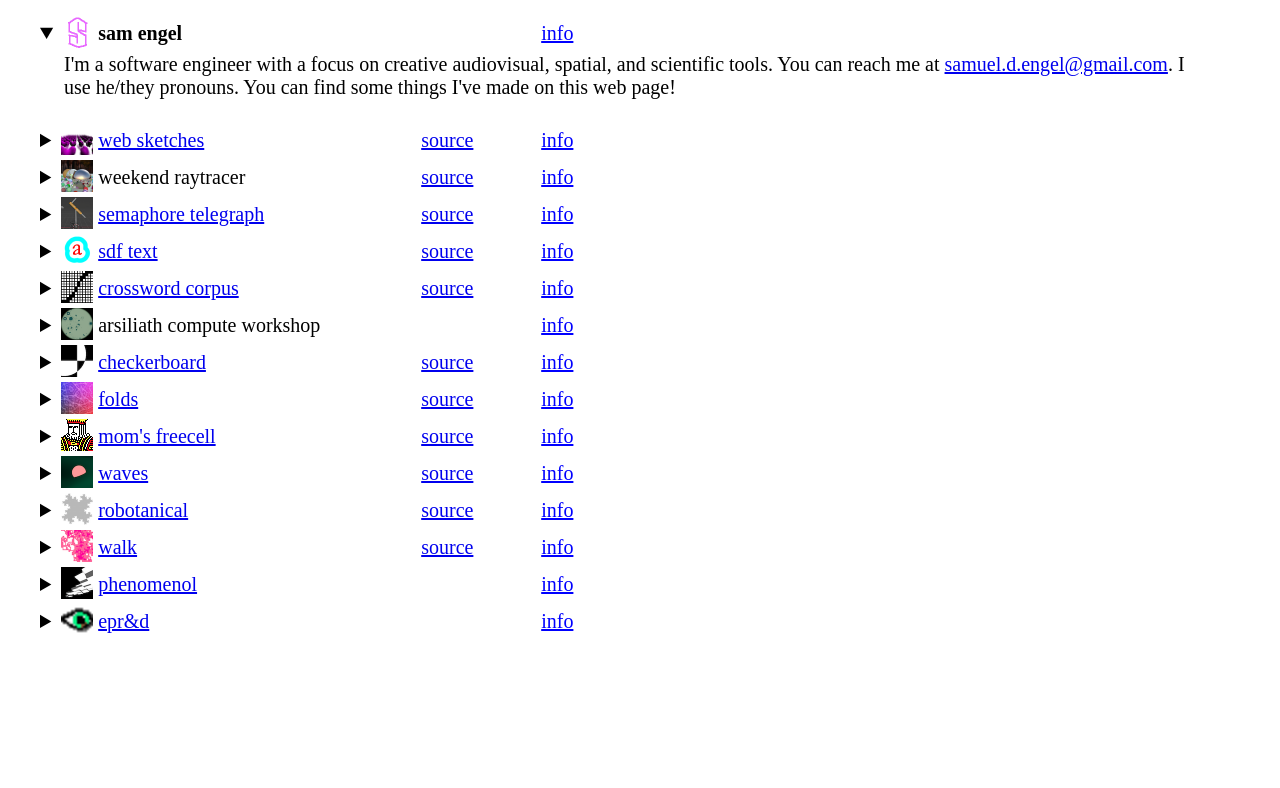
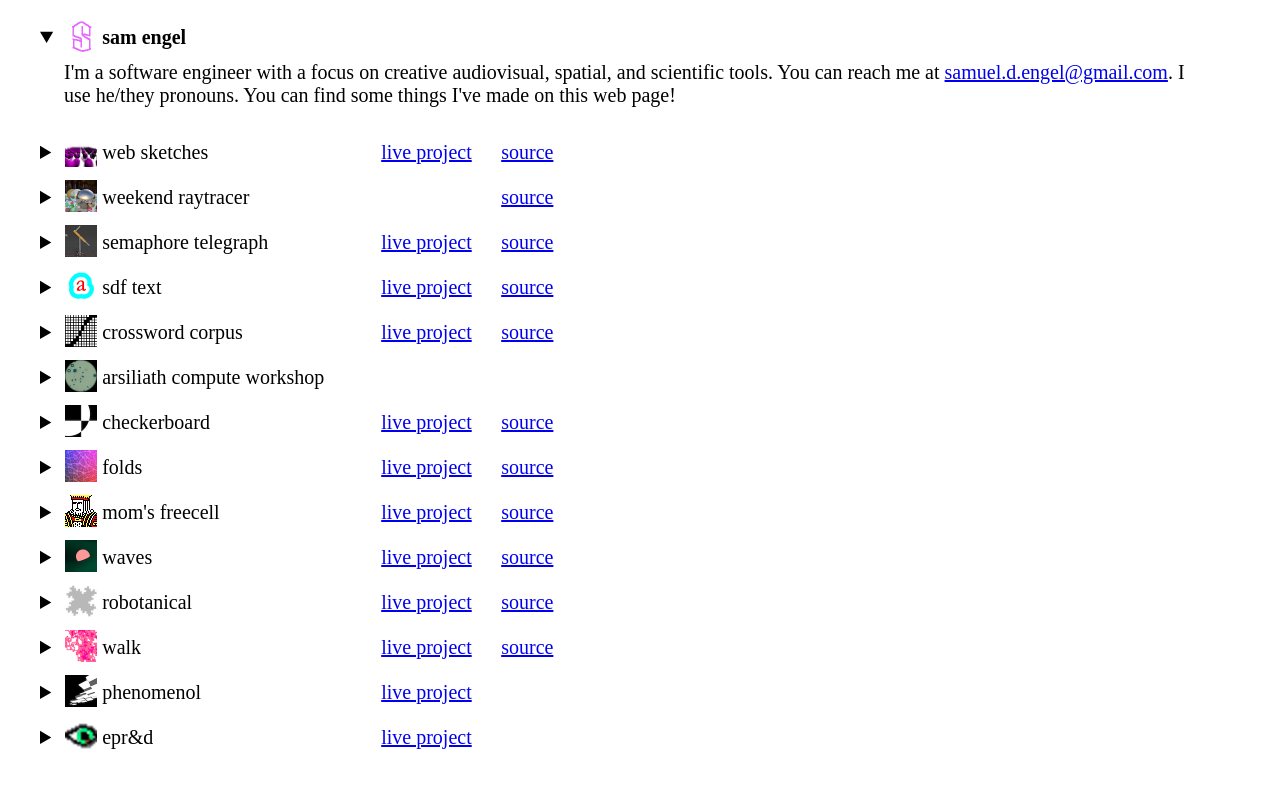
Before and after one commit to legnes/my, a plain HTML site: page index.html in a window 1280 px wide. Drawn offline with Linux system fonts and the light colour scheme.

Commit message:
Update layout

```diff
--- a/index.html
+++ b/index.html
@@ -1,42 +1,29 @@
+<!DOCTYPE html>
 <html lang="en">
 <head>
+  <meta name="viewport" content="width=device-width, initial-scale=1" />
   <link rel="shortcut icon" type="image/png" href="assets/s.png"/>
   <title>sam</title>
   <style>
     body {
       font-size: 20px;
       padding: 0 2rem;
-      text-size-adjust: 200%;
     }
     .summary-row {
       display: inline-grid;
-      grid-template-columns: 18em 6em 6em;
+      grid-template-columns: 16em 6em 0fr;
       align-items: baseline;
-      width: 90%;
+      padding: 4px 0;
+      max-width: 90%;
     }
     @media (max-width: 1000px) {
       .summary-row {
-        grid-template-columns: 1fr 6em 6em;
+        grid-template-columns: 50vw 6em 0fr;
       }
     }
     .summary-row:hover {
       font-weight: bold;
-      animation: wiggle 12s alternate infinite ease-in-out 8s;
-    }
-    .my-name {
-      display: inline;
-      font-weight: bold;
-      font-size: inherit;
-      margin: 0;
-    }
-    .info-link {
-      color: blue;
-      cursor: pointer;
-      background: none;
-      border: none;
-      padding: 0;
-      font: inherit;
-      text-decoration: underline;
+      animation: wiggle 12s alternate infinite ease-in-out 4s;
     }
     .dropdown-content {
       margin: 0.5rem 1.5rem 1rem 1.5rem;
@@ -52,10 +39,23 @@
     .gallery-item {
       margin: 1rem 1rem 0 0;
     }
+    h1 {
+      display: inline;
+      font-weight: bold;
+      font-size: inherit;
+      margin: 0;
+    }
+    h2 {
+      display: inline;
+      font-weight: inherit;
+      font-size: inherit;
+      margin: 0;
+    }
     .image-thumb {
       height: 2rem;
       width: auto;
       transform: translate(0, 0.5rem);
+      margin-left: 4px;
     }
     .image-small {
       height: 10rem;
@@ -79,10 +79,9 @@
       <div class="summary-row">
         <div>
           <img loading="eager" class="image-thumb" width="1rem" height="1rem" src="assets/thumb_s.png" alt="" />
-          <h1 class="my-name">sam engel</h1>
+          <h1>sam engel</h1>
         </div>
         <span></span>
-        <span><span class="info-link">info</span></span>
       </div>
     </summary>
     <div class="dropdown-content">
@@ -96,10 +95,10 @@
       <div class="summary-row">
         <div>
           <img loading="eager" class="image-thumb" width="1rem" height="1rem" src="assets/thumb_websketches.png" alt="" />
-          <a href="https://legnes.github.io/web-sketches">web sketches</a>
+          <h2>web sketches</h2>
         </div>
+        <span><a href="https://legnes.github.io/web-sketches">live project</a></span>
         <span><a href="https://github.com/legnes/web-sketches">source</a></span>
-        <span><span class="info-link">info</span></span>
       </div>
     </summary>
     <div class="dropdown-content">
@@ -127,10 +126,10 @@
       <div class="summary-row">
         <div>
           <img loading="eager" class="image-thumb" width="1rem" height="1rem" src="assets/thumb_wkrt.png" alt="" />
-          weekend raytracer
+          <h2>weekend raytracer</h2>
         </div>
+        <span></span>
         <span><a href="https://github.com/legnes/weekend-raytracer-rs">source</a></span>
-        <span><span class="info-link">info</span></span>
       </div>
     </summary>
     <div class="dropdown-content">
@@ -162,10 +161,10 @@
       <div class="summary-row">
         <div>
           <img loading="eager" class="image-thumb" width="1rem" height="1rem" src="assets/thumb_telegraph.png" alt="" />
-          <a href="https://legnes.github.io/semaphore-telegraph">semaphore telegraph</a>
+          <h2>semaphore telegraph</h2>
         </div>
+        <span><a href="https://legnes.github.io/semaphore-telegraph">live project</a></span>
         <span><a href="https://github.com/legnes/semaphore-telegraph">source</a></span>
-        <span><span class="info-link">info</span></span>
       </div>
     </summary>
     <div class="dropdown-content">
@@ -186,10 +185,10 @@
       <div class="summary-row">
         <div>
           <img loading="eager" class="image-thumb" width="1rem" height="1rem" src="assets/thumb_sdf.png" alt="" />
-          <a href="https://legnes.github.io/sdf-text">sdf text</a>
+          <h2>sdf text</h2>
         </div>
+        <span><a href="https://legnes.github.io/sdf-text">live project</a></span>
         <span><a href="https://github.com/legnes/sdf-text">source</a></span>
-        <span><span class="info-link">info</span></span>
       </div>
     </summary>
     <div class="dropdown-content">
@@ -214,10 +213,10 @@
       <div class="summary-row">
         <div>
           <img loading="eager" class="image-thumb" width="1rem" height="1rem" src="assets/thumb_crosswords.png" alt="" />
-          <a href="https://xw-data.herokuapp.com">crossword corpus</a>
+          <h2>crossword corpus</h2>
         </div>
+        <span><a href="https://xw-data.herokuapp.com">live project</a></span>
         <span><a href="https://github.com/legnes/xw-data">source</a></span>
-        <span><span class="info-link">info</span></span>
       </div>
     </summary>
     <div class="dropdown-content">
@@ -241,10 +240,10 @@
       <div class="summary-row">
         <div>
           <img loading="eager" class="image-thumb" width="1rem" height="1rem" src="assets/thumb_compute.png" alt="" />
-          arsiliath compute workshop
+          <h2>arsiliath compute workshop</h2>
         </div>
         <span></span>
-        <span><span class="info-link">info</span></span>
+        <span></span>
       </div>
     </summary>
     <div class="dropdown-content">
@@ -288,10 +287,10 @@
       <div class="summary-row">
         <div>
           <img loading="eager" class="image-thumb" width="1rem" height="1rem" src="assets/thumb_check.png" alt="" />
-          <a href="https://legnes.github.io/checkerboard">checkerboard</a>
+          <h2>checkerboard</h2>
         </div>
+        <span><a href="https://legnes.github.io/checkerboard">live project</a></span>
         <span><a href="https://github.com/legnes/checkerboard">source</a></span>
-        <span><span class="info-link">info</span></span>
       </div>
     </summary>
     <div class="dropdown-content">
@@ -313,10 +312,10 @@
       <div class="summary-row">
         <div>
           <img loading="eager" class="image-thumb" width="1rem" height="1rem" src="assets/thumb_folds.png" alt="" />
-          <a href="https://legnes.github.io/folds">folds</a>
+          <h2>folds</h2>
         </div>
+        <span><a href="https://legnes.github.io/folds">live project</a></span>
         <span><a href="https://github.com/legnes/folds">source</a></span>
-        <span><span class="info-link">info</span></span>
       </div>
     </summary>
     <div class="dropdown-content">
@@ -340,10 +339,10 @@
       <div class="summary-row">
         <div>
           <img loading="eager" class="image-thumb" width="1rem" height="1rem" src="assets/thumb_freecell.png" alt="" />
-          <a href="https://legnes.github.io/freecell">mom's freecell</a>
+          <h2>mom's freecell</h2>
         </div>
+        <span><a href="https://legnes.github.io/freecell">live project</a></span>
         <span><a href="https://github.com/legnes/freecell">source</a></span>
-        <span><span class="info-link">info</span></span>
       </div>
     </summary>
     <div class="dropdown-content">
@@ -361,10 +360,10 @@
       <div class="summary-row">
         <div>
           <img loading="eager" class="image-thumb" width="1rem" height="1rem" src="assets/thumb_jueves.png" alt="" />
-          <a href="https://legnes.github.io/jueves">waves</a>
+          <h2>waves</h2>
         </div>
+        <span><a href="https://legnes.github.io/jueves">live project</a></span>
         <span><a href="https://github.com/legnes/jueves">source</a></span>
-        <span><span class="info-link">info</span></span>
       </div>
     </summary>
     <div class="dropdown-content">
@@ -381,10 +380,10 @@
       <div class="summary-row">
         <div>
           <img loading="eager" class="image-thumb" width="1rem" height="1rem" src="assets/thumb_robotanical.png" alt="" />
-          <a href="https://legnes.github.io/robotanical">robotanical</a>
+          <h2>robotanical</h2>
         </div>
+        <span><a href="https://legnes.github.io/robotanical">live project</a></span>
         <span><a href="https://github.com/legnes/robotanical">source</a></span>
-        <span><span class="info-link">info</span></span>
       </div>
     </summary>
     <div class="dropdown-content">
@@ -401,10 +400,10 @@
       <div class="summary-row">
         <div>
           <img loading="eager" class="image-thumb" width="1rem" height="1rem" src="assets/thumb_walk.png" alt="" />
-          <a href="https://legnes.github.io/walk">walk</a>
+          <h2>walk</h2>
         </div>
+        <span><a href="https://legnes.github.io/walk">live project</a></span>
         <span><a href="https://github.com/legnes/walk">source</a></span>
-        <span><span class="info-link">info</span></span>
       </div>
     </summary>
     <div class="dropdown-content">
@@ -421,10 +420,10 @@
       <div class="summary-row">
         <div>
           <img loading="eager" class="image-thumb" width="1rem" height="1rem" src="assets/thumb_phenomenol.png" alt="" />
-          <a href="https://legnes.github.io/phenomenol">phenomenol</a>
+          <h2>phenomenol</h2>
         </div>
+        <span><a href="https://legnes.github.io/phenomenol">live project</a></span>
         <span></span>
-        <span><span class="info-link">info</span></span>
       </div>
     </summary>
     <div class="dropdown-content">
@@ -442,10 +441,10 @@
       <div class="summary-row">
         <div>
           <img loading="eager" class="image-thumb" width="1rem" height="1rem" src="assets/thumb_eprnd.png" alt="" />
-          <a href="https://legnes.github.io/eprnd">epr&d</a>
+          <h2>epr&d</h2>
         </div>
+        <span><a href="https://legnes.github.io/eprnd">live project</a></span>
         <span></span>
-        <span><span class="info-link">info</span></span>
       </div>
     </summary>
     <div class="dropdown-content">
```
